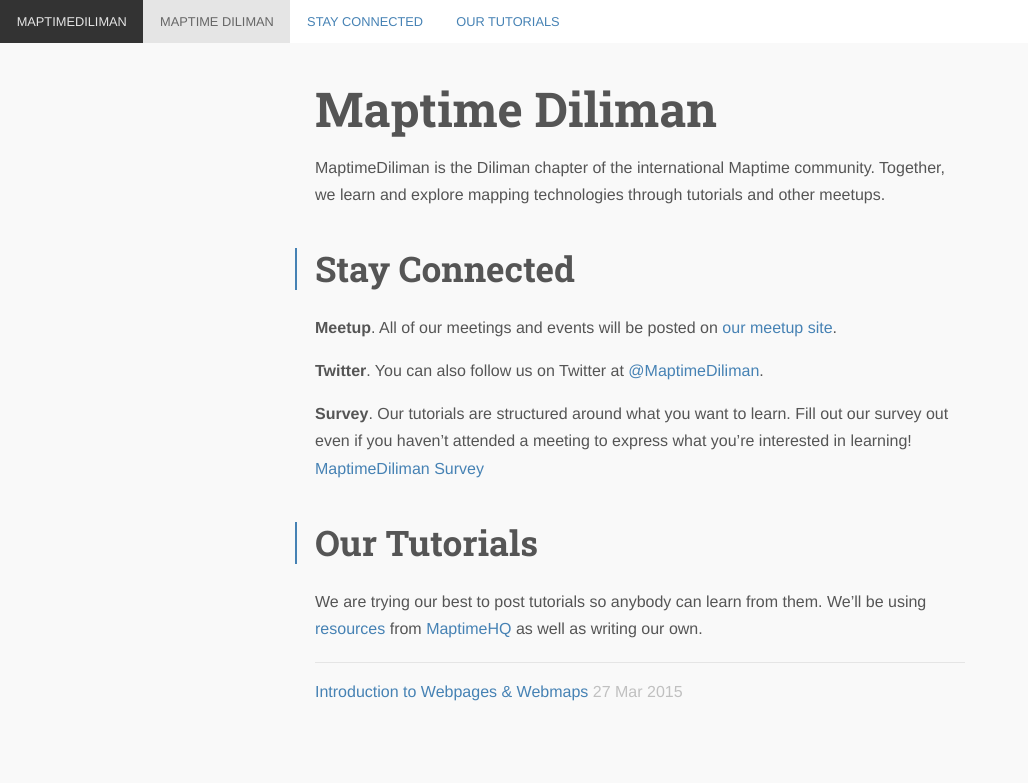
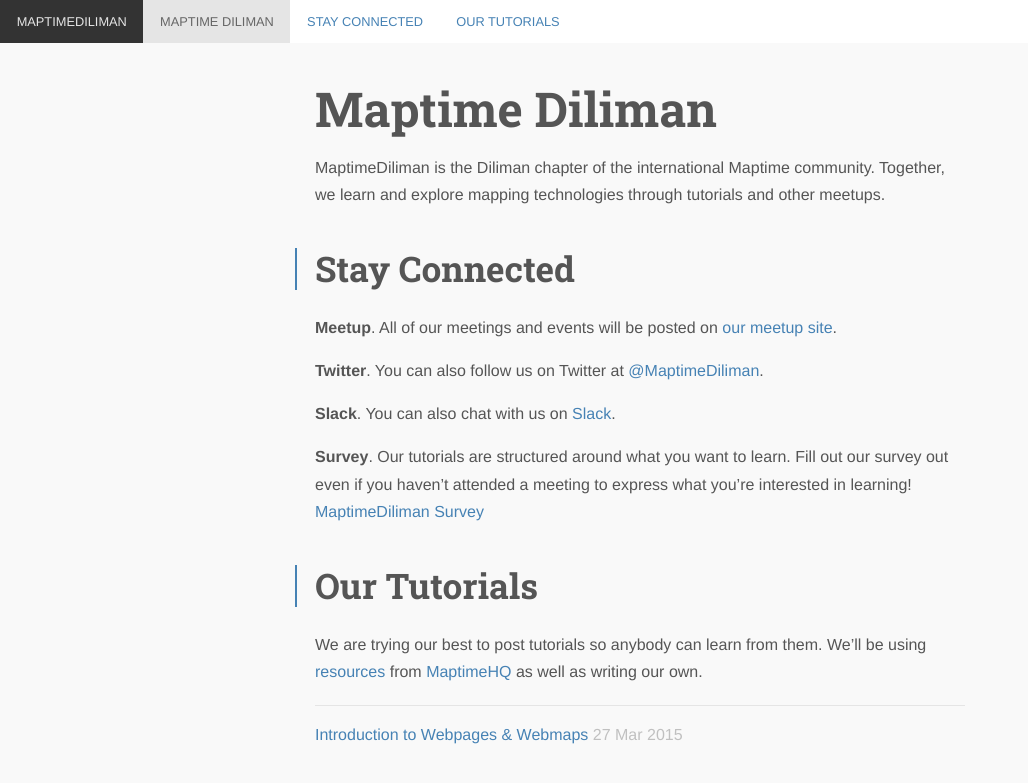
Before and after one commit to MaptimeDiliman/maptimediliman.github.io, a Jekyll site: the page built from index.md, in a window 1280 px wide. Shown: the top 783 px of the page, without its empty margins (0-1028 px from the left). Built offline with Jekyll 4.4.1, drawn with Linux system fonts in a browser that asks for light colours; nearby versions of some CDN libraries; Markdown is read by kramdown in place of the engine named in the settings; comment, search, counter and statistics services are not loaded.

Commit message:
Add Slack

```diff
--- a/index.md
+++ b/index.md
@@ -13,7 +13,11 @@ MaptimeDiliman is the Diliman chapter of the international Maptime community. To
 
 **Twitter**. You can also follow us on Twitter at [@MaptimeDiliman](http://twitter.com/MaptimeDiliman).
 
+**Slack**. You can also chat with us on [Slack](https://maptimediliman.herokuapp.com/).
+
 **Survey**. Our tutorials are structured around what you want to learn. Fill out our survey out even if you haven't attended a meeting to express what you're interested in learning! [MaptimeDiliman Survey](http://bit.ly/MaptimeDilimanSurvey)
+
+
 
 #Our Tutorials
 
```
